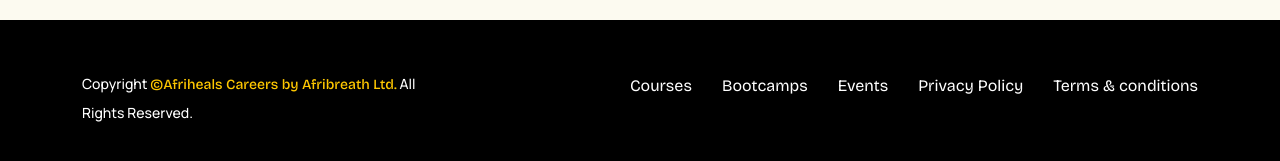
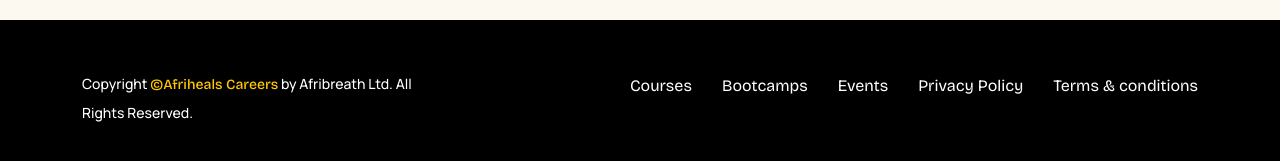
Before and after one commit to ThosynPax/afriheals-careers, a React (Vite) app: page /terms in a window 1280 px wide. Shown: the part 2929-3090 px from the top of the page. Built offline with nearby package versions, Linux system fonts and the light colour scheme.

Commit message:
modify footer

```diff
--- a/src/components/sections/footer.tsx
+++ b/src/components/sections/footer.tsx
@@ -8,7 +8,7 @@ const Footer = () => {
                     <div className="row">
                         <div className="col-lg-4">
                             <div className="copyright-text">
-                                <p>Copyright <a href="#">©Afriheals Careers by Afribreath Ltd.</a> All Rights Reserved.</p>
+                                <p>Copyright <a href="#">©Afriheals Careers</a>  by Afribreath Ltd. All Rights Reserved.</p>
                             </div>
                         </div>
                         <div className="col-lg-8">
```
